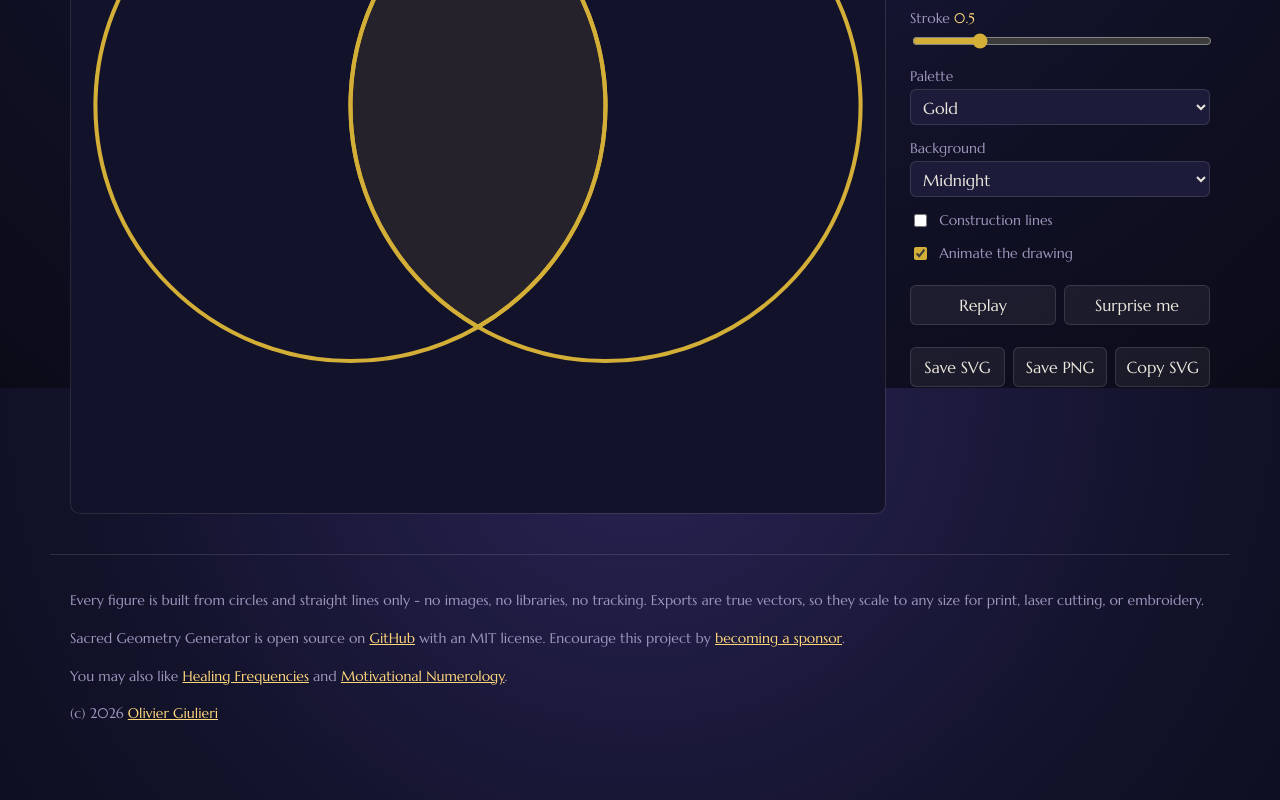
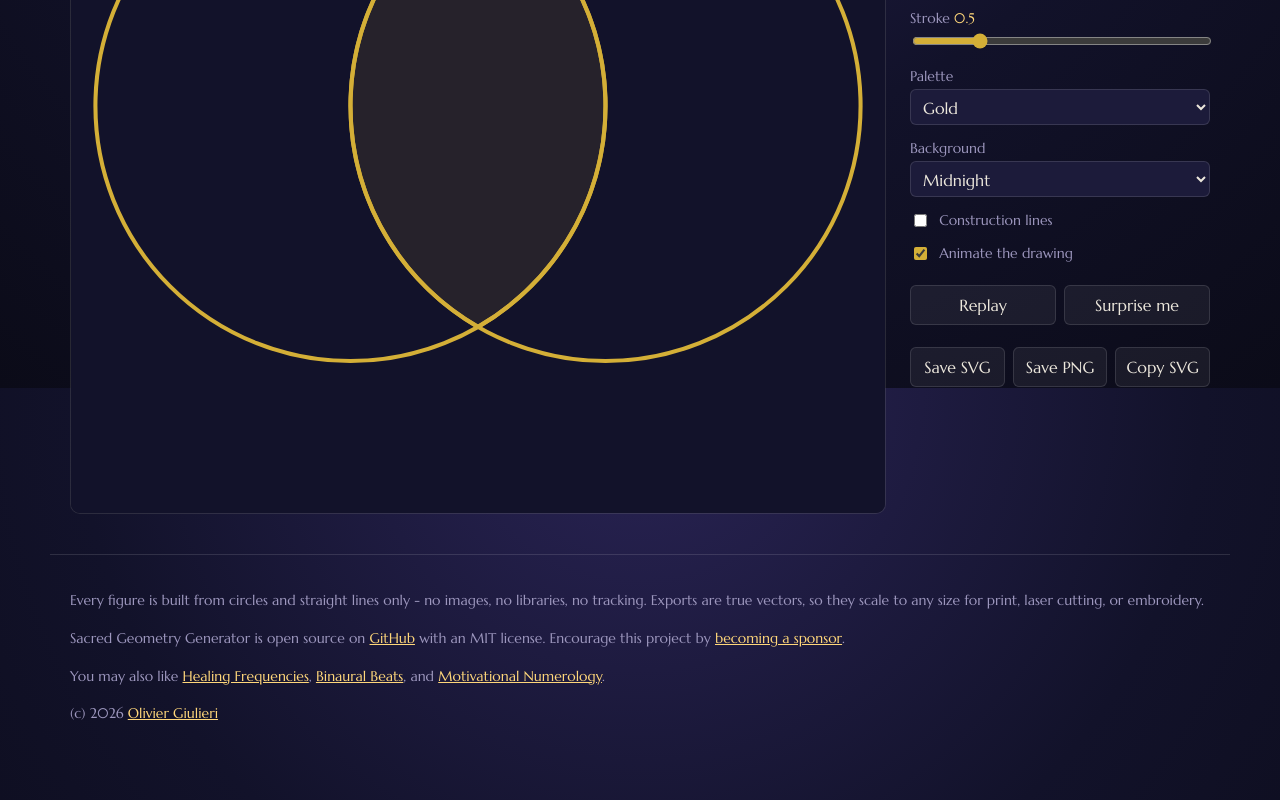
Before and after one commit to evoluteur/sacred-geometry, a website: page index.html in a window 1280 px wide. Shown: the part 412-1212 px from the top of the page. Drawn offline with Linux system fonts and the light colour scheme.

Commit message:
ddocs: add link to Binaural Beats

```diff
--- a/index.html
+++ b/index.html
@@ -217,8 +217,13 @@
           target="_blank"
           rel="noopener"
           >Healing Frequencies</a
-        >
-        and
+        >,
+        <a
+          href="https://evoluteur.github.io/binaural-beats/"
+          target="_blank"
+          rel="noopener"
+          >Binaural Beats</a
+        >, and
         <a
           href="https://evoluteur.github.io/motivational-numerology/"
           target="_blank"
```
Also changed, not shown: README.md.
